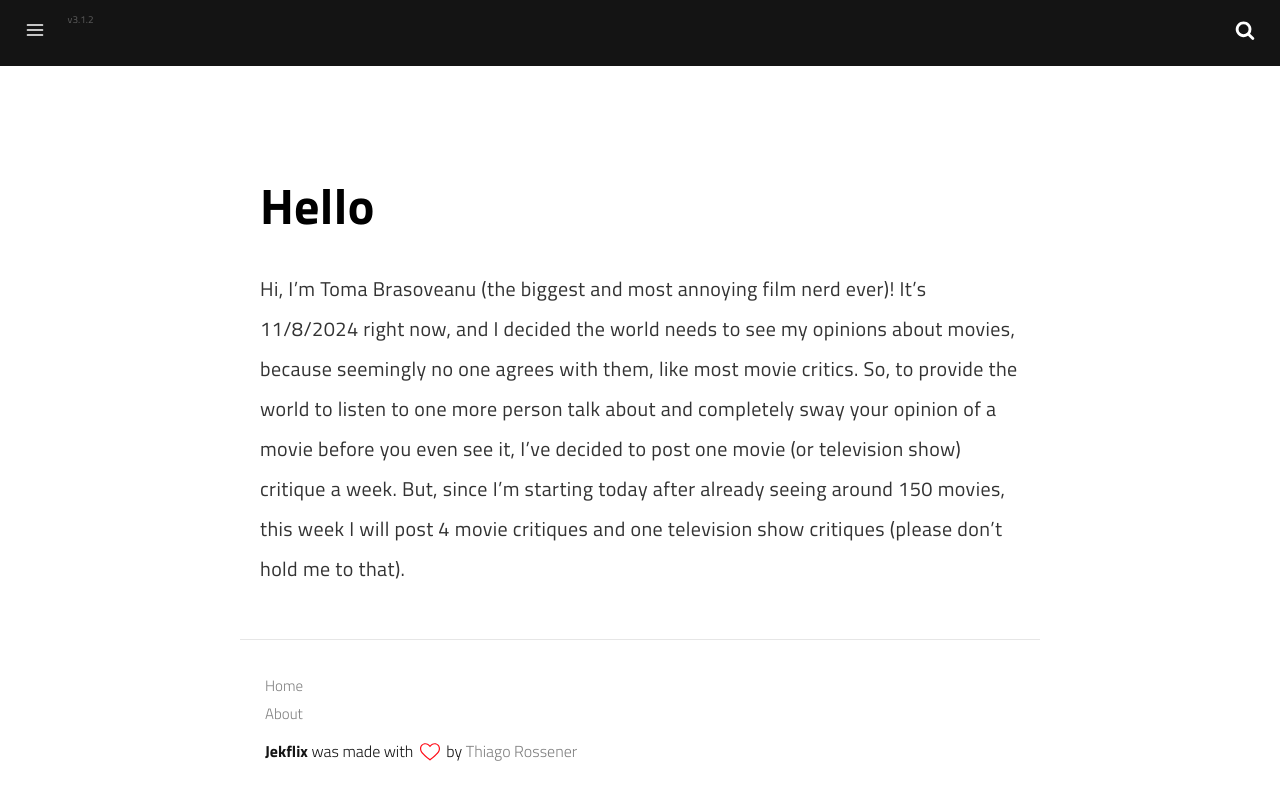
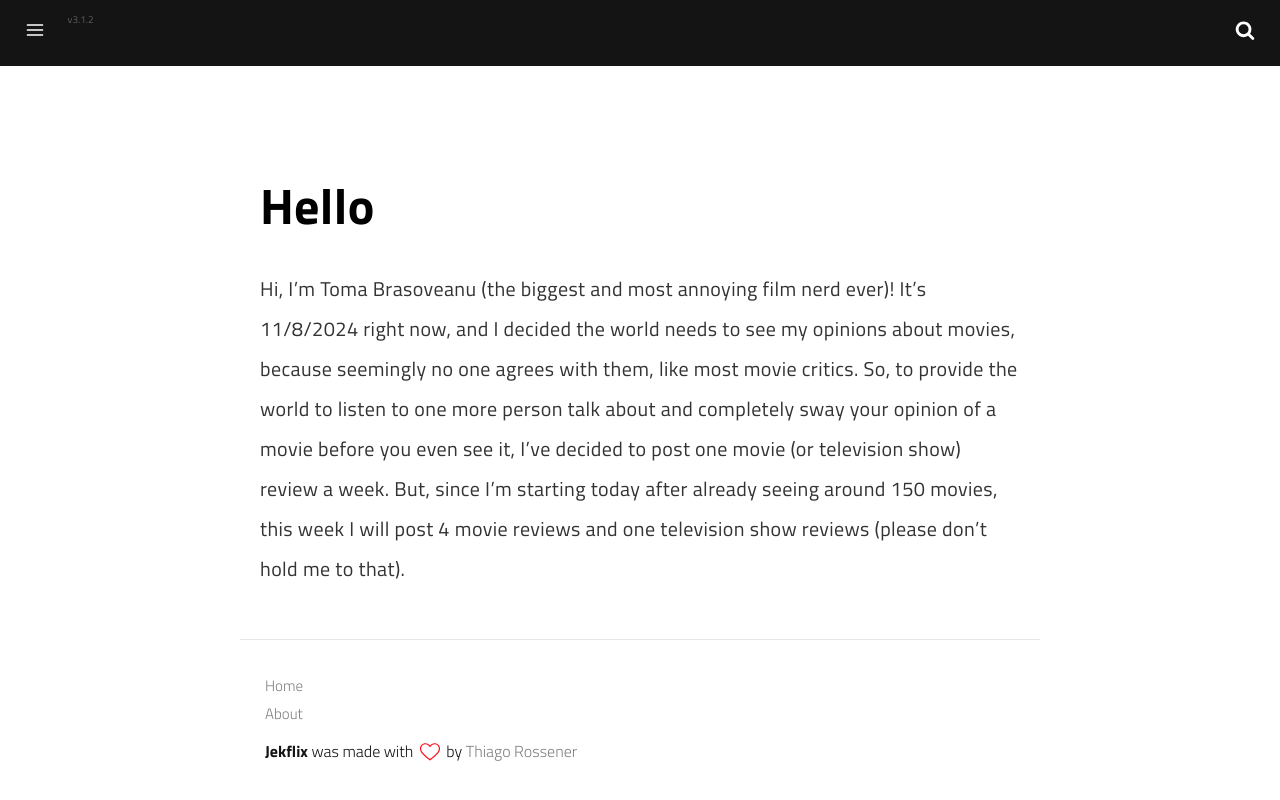
Before and after one commit to tbrsvn/tbrsvn.github.io, a Jekyll site: the page built from pages/about.md, in a window 1280 px wide. Shown: the top 800 px of the page. Built offline with Jekyll 4.4.1, drawn with Linux system fonts in a browser that asks for light colours; our own code applies the rules of GitHub Pages for plain Markdown files; a script that is not in the unit is left out.

Commit message:
Update about.md

```diff
--- a/pages/about.md
+++ b/pages/about.md
@@ -1,3 +1,3 @@
 # Hello
 
-Hi, I'm Toma Brasoveanu (the biggest and most annoying film nerd ever)! It's 11/8/2024 right now, and I decided the world needs to see my opinions about movies, because seemingly no one agrees with them, like most movie critics. So, to provide the world to listen to one more person talk about and completely sway your opinion of a movie before you even see it, I've decided to post one movie (or television show) critique a week. But, since I'm starting today after already seeing around 150 movies, this week I will post 4 movie critiques and one television show critiques (please don't hold me to that).
+Hi, I'm Toma Brasoveanu (the biggest and most annoying film nerd ever)! It's 11/8/2024 right now, and I decided the world needs to see my opinions about movies, because seemingly no one agrees with them, like most movie critics. So, to provide the world to listen to one more person talk about and completely sway your opinion of a movie before you even see it, I've decided to post one movie (or television show) review a week. But, since I'm starting today after already seeing around 150 movies, this week I will post 4 movie reviews and one television show reviews (please don't hold me to that).
```
